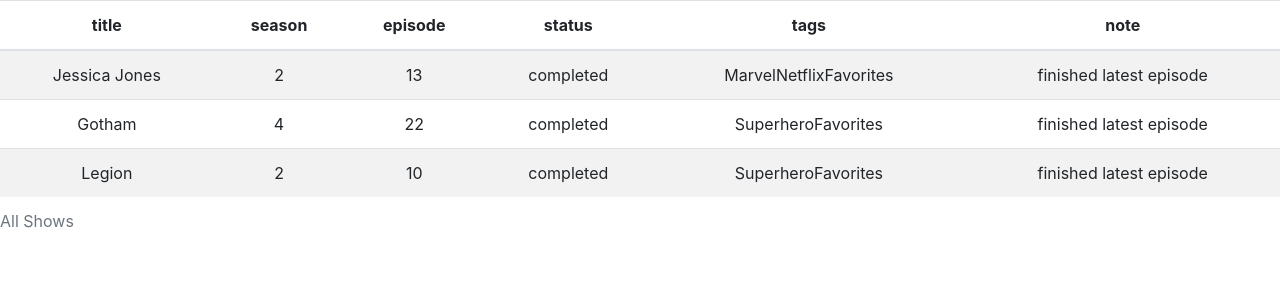
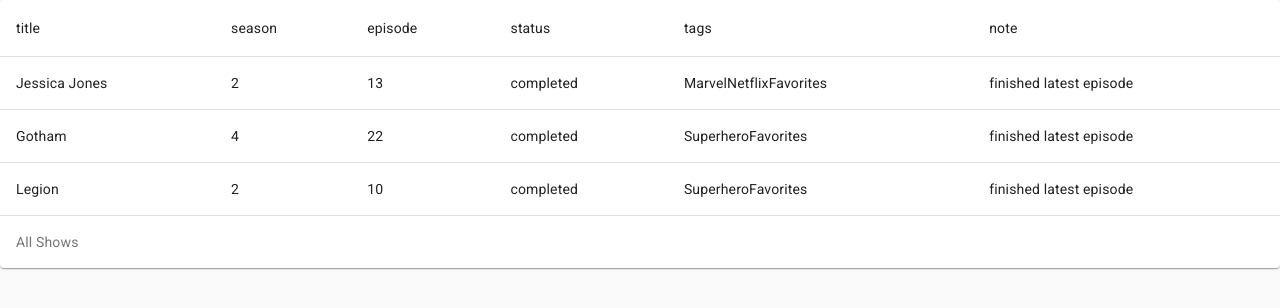
Before and after one commit to LarsSpangenberg/tv-show-list-react, a React (Create React App) app: page / in a window 1280 px wide. Shown: the top 308 px of the page. Built offline with nearby package versions, Linux system fonts and the light colour scheme.

Commit message:
Setup with material ui

```diff
--- a/jsconfig.json
+++ b/jsconfig.json
@@ -2,5 +2,5 @@
     "compilerOptions": {
         "baseUrl": "src"
     },
-    "include": ["src"]
+    "exclude": ["node_modules", "dist"]
 }
--- a/package.json
+++ b/package.json
@@ -3,12 +3,13 @@
   "version": "0.1.0",
   "private": true,
   "dependencies": {
+    "@fontsource/roboto": "^4.4.5",
+    "@material-ui/core": "^4.11.4",
+    "@material-ui/icons": "^4.11.2",
     "@testing-library/jest-dom": "^5.11.9",
     "@testing-library/react": "^11.2.5",
     "@testing-library/user-event": "^12.7.1",
-    "bootstrap": "^4.6.0",
     "react": "^17.0.1",
-    "react-bootstrap": "^1.5.0",
     "react-dom": "^17.0.1",
     "react-scripts": "4.0.2",
     "web-vitals": "^1.1.0"
--- a/src/App.js
+++ /dev/null
@@ -1,12 +0,0 @@
-import './App.css';
-import Watchlist from 'containers/WatchList';
-
-function App() {
-  return (
-    <div className="App">
-      <Watchlist />
-    </div>
-  );
-}
-
-export default App;
--- /dev/null
+++ b/src/containers/App.js
@@ -0,0 +1,56 @@
+import React from "react";
+import {
+  Paper,
+  Table,
+  TableBody,
+  TableCell,
+  TableContainer,
+  TableHead,
+  TableRow,
+} from "@material-ui/core";
+
+import { user } from "assets/mock-user";
+
+function App() {
+  const { shows: items } = user;
+
+  const shows = items.map((show) => {
+    return (
+      <TableRow>
+        <TableCell>{show.title}</TableCell>
+        <TableCell>{show.current.season}</TableCell>
+        <TableCell>{show.current.episode}</TableCell>
+        <TableCell>{show.status}</TableCell>
+        <TableCell>{show.tags}</TableCell>
+        <TableCell>{show.comments}</TableCell>
+      </TableRow>
+    );
+  });
+
+  return (
+    <div className='App'>
+      <main>
+        <TableContainer component={Paper}>
+          <Table>
+            <caption>All Shows</caption>
+
+            <TableHead>
+              <TableRow>
+                <TableCell>title</TableCell>
+                <TableCell>season</TableCell>
+                <TableCell>episode</TableCell>
+                <TableCell>status</TableCell>
+                <TableCell>tags</TableCell>
+                <TableCell>note</TableCell>
+              </TableRow>
+            </TableHead>
+
+            <TableBody>{shows}</TableBody>
+          </Table>
+        </TableContainer>
+      </main>
+    </div>
+  );
+}
+
+export default App;
--- a/src/containers/WatchList.js
+++ /dev/null
@@ -1,45 +0,0 @@
-import React, { Component } from 'react';
-import Table from 'react-bootstrap/Table';
-import { user } from 'assets/mock-user';
-
-class WatchList extends Component {
-  render() {
-    const { shows: items } = user;
-    const shows = items.map(show => {
-      return (
-        <tr>
-          <td>{show.title}</td>
-          <td>{show.current.season}</td>
-          <td>{show.current.episode}</td>
-          <td>{show.status}</td>
-          <td>{show.tags}</td>
-          <td>{show.comments}</td>
-        </tr>
-      );
-    });
-
-
-    return (
-      <main>
-        <Table striped>
-          <caption>All Shows</caption>
-          <thead>
-            <tr>
-              <th>title</th>
-              <th>season</th>
-              <th>episode</th>
-              <th>status</th>
-              <th>tags</th>
-              <th>note</th>
-            </tr>
-          </thead>
-          <tbody>
-            {shows}
-          </tbody>
-        </Table>
-      </main>
-    );
-  }
-}
-
-export default WatchList;
--- a/src/index.js
+++ b/src/index.js
@@ -1,15 +1,24 @@
-import React from 'react';
-import ReactDOM from 'react-dom';
-import './index.css';
-import 'bootstrap/dist/css/bootstrap.min.css';
-import App from './App';
-import reportWebVitals from './reportWebVitals';
+import React from "react";
+import ReactDOM from "react-dom";
+import { ThemeProvider } from "@material-ui/core/styles";
+import App from "containers/App";
+
+import theme from "theme/mainTheme";
+import "index.css";
+import "@fontsource/roboto";
+
+import reportWebVitals from "reportWebVitals";
+import { CssBaseline } from "@material-ui/core";
 
 ReactDOM.render(
   <React.StrictMode>
-    <App />
+    <ThemeProvider theme={theme}>
+      <CssBaseline>
+        <App />
+      </CssBaseline>
+    </ThemeProvider>
   </React.StrictMode>,
-  document.getElementById('root')
+  document.getElementById("root")
 );
 
 // If you want to start measuring performance in your app, pass a function
--- /dev/null
+++ b/src/theme/mainTheme.js
@@ -0,0 +1,15 @@
+import { createMuiTheme } from "@material-ui/core";
+
+const mainTheme = createMuiTheme({
+  palette: {
+    primary: {
+      main: '#2ce198',
+    },
+    secondary: {
+      main: '#e9e891',
+    }
+
+  },
+});
+
+export default mainTheme;
```
Also changed, not shown: src/containers/App.css (renamed from src/App.css), 1 other file (tests, documents, lock files or other folders).
